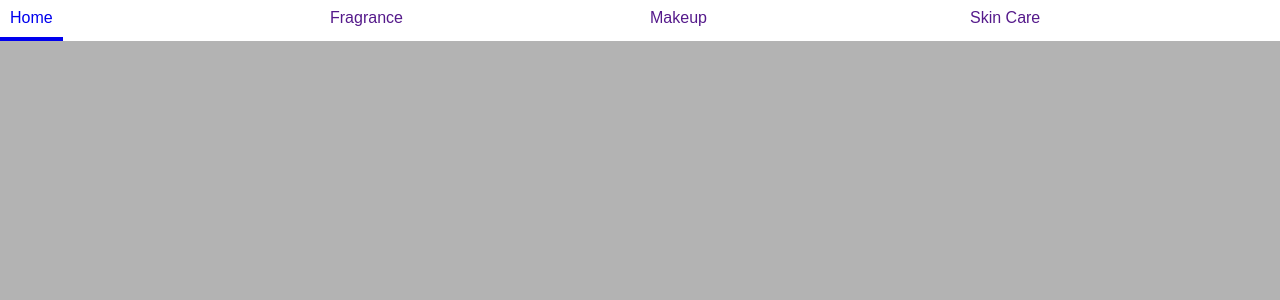
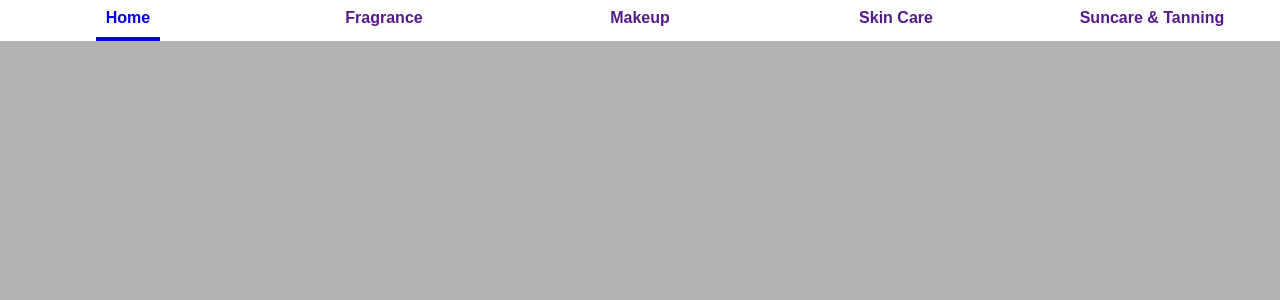
Before and after one commit to DJWaddsIW/mega-menu, a React (Create React App) app: page / in a window 1280 px wide. Shown: the top 300 px of the page. Built offline with nearby package versions, Linux system fonts and the light colour scheme.

Commit message:
css grid test

```diff
--- /dev/null
+++ b/src/components/LinkOption.js
@@ -0,0 +1,34 @@
+import React from 'react';
+import styled from "styled-components";
+
+const Wrapper = styled.li`
+  width: calc(100% - 16px);
+  display: grid;
+  grid-template-columns: 80% 20%;
+  &:hover {
+    text-decoration: underline;
+  }
+  padding: 8px 10px;
+  background-color: lime;
+`;
+
+const Link = styled.a`
+  padding-left: 8px;
+  text-decoration: none;
+  display: inline-block;
+`;
+
+const Arrow = styled.p`
+  text-align: right;
+  color: red;
+  font-weight: bolder;
+`;
+
+const LinkOption = ({link}) => {
+  return <Wrapper key={link.title}>
+      <Link href={link.url}>{link.title}</Link>
+      <Arrow>></Arrow>
+  </Wrapper>
+};
+
+export default LinkOption;
--- a/src/components/LinkOptions.js
+++ b/src/components/LinkOptions.js
@@ -1,21 +1,12 @@
 import React from 'react';
-import styled from "styled-components";
-
-const Link = styled.a`
-  text-decoration: none;
-  display: inline-block;
-  padding: 8px 10px;
-  font-weight: bolder;
-  &:hover {
-    text-decoration: underline;
-  }
-`;
+// import styled from "styled-components";
+import LinkOption from './LinkOption';
 
 
 const LinkOptions = ({links}) => {
   return <ul>
     {links.map(link => {
-      return <li key={link.title}><Link href={link.url}>{link.title}</Link></li>
+      return <LinkOption link={link} />
     })}
   </ul>
 };
--- a/src/components/Menu.js
+++ b/src/components/Menu.js
@@ -5,10 +5,10 @@ import SubMenu from './SubMenu';
 const Wrapper = styled.ul`
   background-color: white;
   display: flex;
-  justify-content: space-between;
 `;
 
 const ListItem = styled.li`
+  text-align: center;
   position: relative;
   display: block;
   width: 100%;
@@ -25,6 +25,7 @@ const ListItem = styled.li`
 
 const Link = styled.a`
   text-decoration: none;
+  font-weight: bolder;
   display: inline-block;
   padding: 8px 10px;
 `;
--- a/src/components/SubMenu.js
+++ b/src/components/SubMenu.js
@@ -10,6 +10,7 @@ const Wrapper = styled.ul`
   right: 0;
   margin: auto;
   background-color: white;
+  text-align: left;
   padding-left: calc(50vw - 640px);
 `;
 
--- a/src/data.json
+++ b/src/data.json
@@ -139,6 +139,30 @@
           ]
         }
       ]
+    },
+    {
+      "title": "Suncare & Tanning",
+      "url": "",
+      "subCategories": [
+        {
+          "title": "All",
+          "url": "",
+          "links": [
+            {
+              "title": "Our Exclusives",
+              "url": "www.mag.co.uk/suncare-&-tanning/all/our-exclusives"
+            },
+            {
+              "title": "Best Sellers",
+              "url": "www.mag.co.uk/suncare-&-tanning/best-sellers"
+            },
+            {
+              "title": "Gift Sets",
+              "url": "www.mag.co.uk/suncare-&-tanning/gift-sets"
+            }
+          ]
+        }
+      ]
     }
   ]
 }
```
